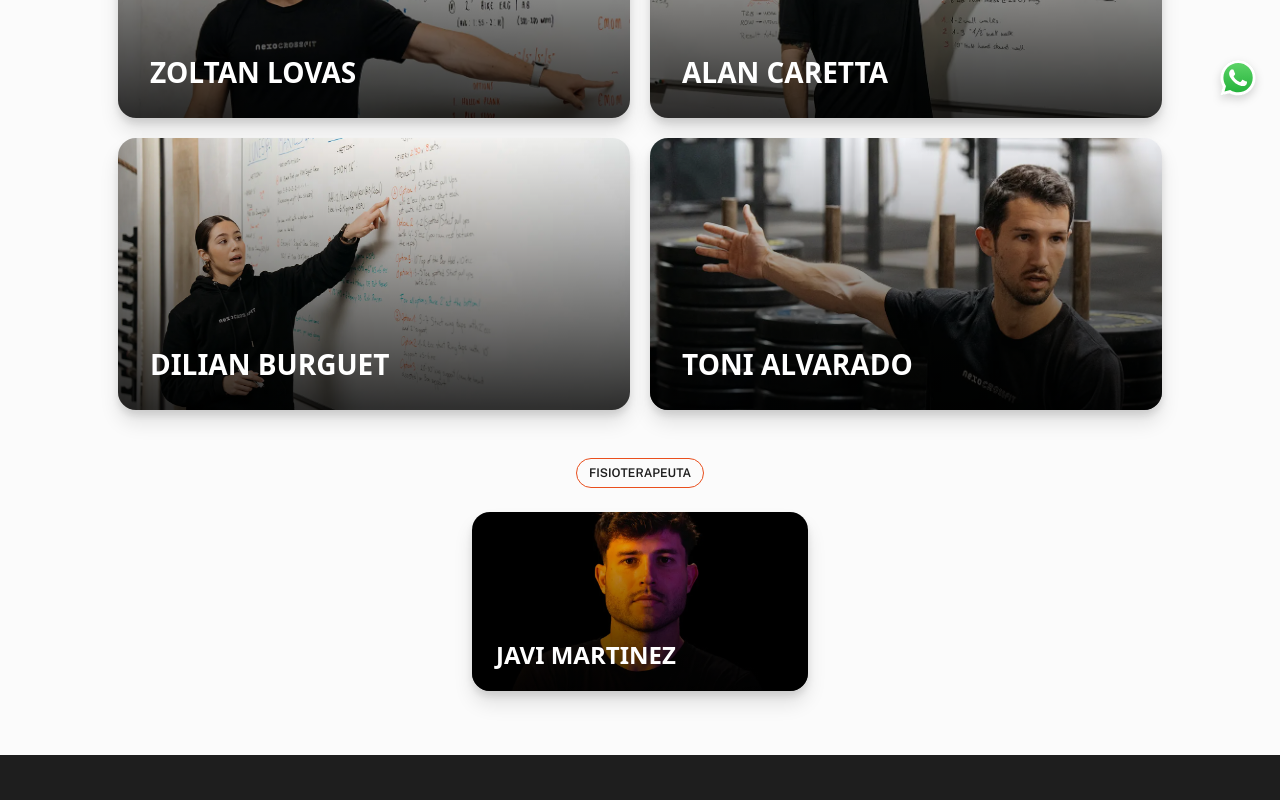
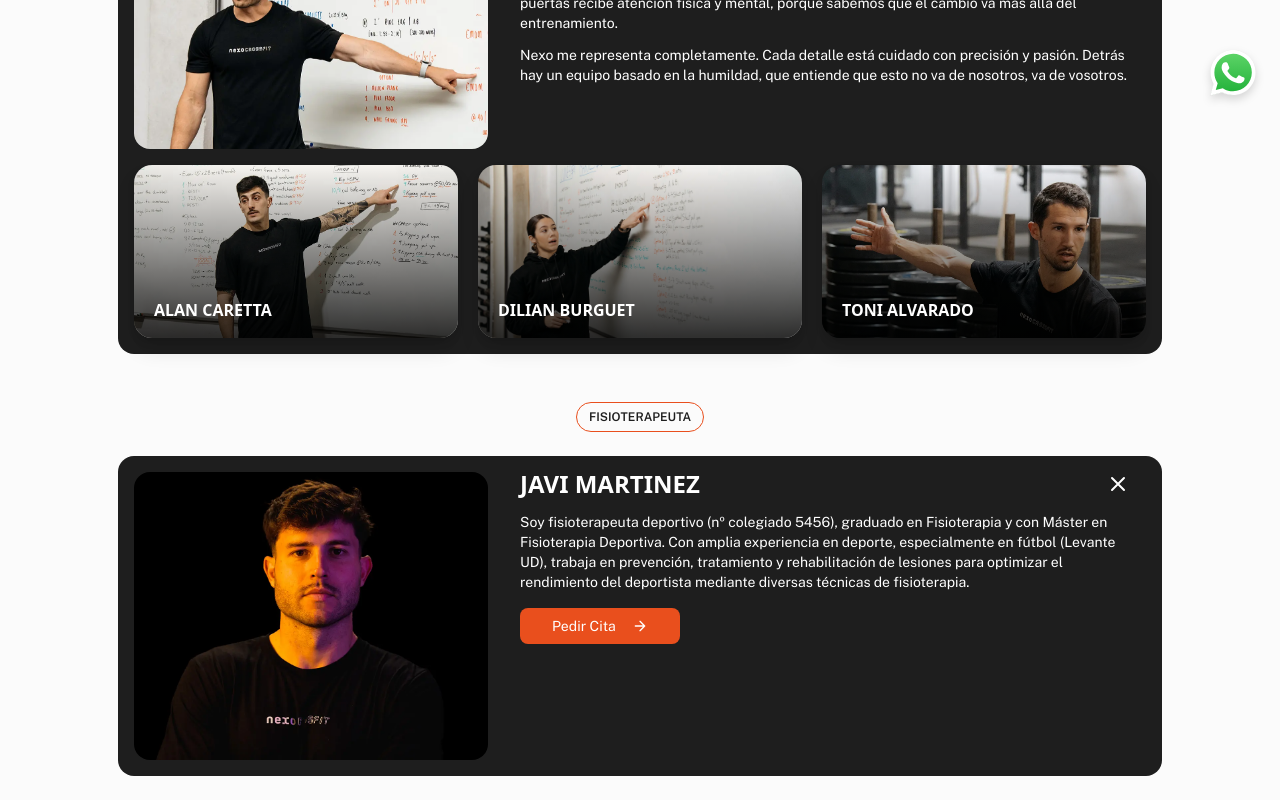
Before and after one commit to agustinalonsocantoli/nexo-web, a Next.js app: page /team in a window 1280 px wide. Shown: the part 680-1480 px from the top of the page. Built offline with nearby package versions, Linux system fonts and the light colour scheme; a web font is replaced by a local one.

Commit message:
fix cards teams and home

```diff
--- a/app/layout.tsx
+++ b/app/layout.tsx
@@ -84,9 +84,9 @@ export default function RootLayout({
           target="_blank"
           rel="noopener noreferrer"
           aria-label="Contactar por WhatsApp"
-          className="fixed bottom-4 md:bottom-6 right-4 md:right-6 z-50 drop-shadow-lg transition-transform hover:scale-110"
+          className="fixed bottom-6 right-6 z-50 drop-shadow-lg transition-transform hover:scale-110"
         >
-          <Image src="/whatsapp.svg" alt="WhatsApp" width={28} height={28} className="w-[28px] md:w-[36px] h-[28px] md:h-[36px]" />
+          <Image src="/whatsapp.svg" alt="WhatsApp" width={28} height={28} className="w-[36px] md:w-[46px] h-[36px] md:h-[46px]" />
         </a>
       </body>
     </html>
--- a/app/plans/page.tsx
+++ b/app/plans/page.tsx
@@ -433,7 +433,7 @@ export default function PlansPage() {
 
         {/* ── CTA ── */}
         <Link
-          href="/clase-prueba"
+          href="/class"
           className="flex w-full items-center justify-center gap-4 rounded-lg bg-nexo-orange px-8 py-2.5 font-body text-sm text-white transition-opacity hover:opacity-90 lg:w-fit lg:self-center lg:px-12"
         >
           Clase de Prueba
--- a/components/home/TrainingSection.tsx
+++ b/components/home/TrainingSection.tsx
@@ -1,3 +1,6 @@
+"use client";
+
+import { useRef } from 'react';
 import OptimizedImage from '../OptimizedImage';
 import Link from 'next/link';
 
@@ -105,9 +108,22 @@ export function TrainingCard({
   training: TrainingCardType;
   groupName?: string;
 }) {
+  const ref = useRef<HTMLDetailsElement>(null);
+
+  function handleToggle(e: React.SyntheticEvent<HTMLDetailsElement>) {
+    if (e.currentTarget.open) {
+      setTimeout(() => {
+        ref.current?.scrollIntoView({ behavior: 'smooth', block: 'start' });
+      }, 0);
+    }
+  }
+
   return (
     <details
+      ref={ref}
       name={groupName}
+      onToggle={handleToggle}
+      style={{ scrollMarginTop: '70px' }}
       className="group open:rounded-2xl open:border open:border-nexo-dark open:bg-[#fbfbfb]"
     >
       {/* SUMMARY (solo mobile) */}
--- a/components/team/Card.tsx
+++ b/components/team/Card.tsx
@@ -1,3 +1,6 @@
+"use client";
+
+import { useRef } from 'react';
 import OptimizedImage from '../OptimizedImage';
 import Link from 'next/link';
 
@@ -62,8 +65,18 @@ function ExpandedCard({ team }: { team: TeamCardType }) {
 }
 
 export function Card({ team }: { team: TeamCardType }) {
+  const ref = useRef<HTMLDetailsElement>(null);
+
+  function handleToggle(e: React.SyntheticEvent<HTMLDetailsElement>) {
+    if (e.currentTarget.open) {
+      setTimeout(() => {
+        ref.current?.scrollIntoView({ behavior: 'smooth', block: 'start' });
+      }, 0);
+    }
+  }
+
   return (
-    <details name="team-accordion" className="team-details group">
+    <details ref={ref} name="team-accordion" onToggle={handleToggle} style={{ scrollMarginTop: '70px' }} className="team-details group">
       {/* Mobile: summary acts as the full card — collapsed or expanded */}
       <summary className="list-none cursor-pointer select-none md:hidden">
         {/* Normal card — hidden when this card is open */}
--- a/components/team/TeamBodyDesktop.tsx
+++ b/components/team/TeamBodyDesktop.tsx
@@ -1,6 +1,6 @@
 'use client';
 
-import { useEffect, useRef, useState } from 'react';
+import { useRef, useState } from 'react';
 import OptimizedImage from '../OptimizedImage';
 import Link from 'next/link';
 import { TeamCardType } from './Card';
@@ -182,30 +182,27 @@ function JaviCardDesktop({
   }
 
   return (
+    <div className="flex w-full flex-col gap-4 rounded-[16px] bg-nexo-dark p-4">
+      <div className="flex gap-4 items-start">
+        {/* Foto */}
         <div
-      className="flex flex-col overflow-hidden rounded-[16px] bg-nexo-dark"
-      style={{ width: '336px' }}
+          className="relative shrink-0 overflow-hidden rounded-[16px]"
+          style={{ width: '354px', height: '288px' }}
         >
-      {/* Foto */}
-      <div className="relative overflow-hidden rounded-[14px]" style={{ height: '179px' }}>
           <OptimizedImage
             src={coach.image}
             alt={coach.title}
             className={`h-full w-full object-cover ${coach.extraClass ?? 'object-center'}`}
-          sizes="336px"
-          width={336}
-          height={179}
-        />
-        <div
-          className="absolute inset-0"
-          style={{ backgroundImage: 'linear-gradient(179.97deg, rgba(0,0,0,0) 26.6%, rgba(0,0,0,0.8) 95.5%)' }}
+            sizes="354px"
+            width={354}
+            height={288}
           />
         </div>
 
         {/* Contenido */}
-      <div className="flex flex-col gap-3 px-6 py-5">
-        <div className="flex items-center justify-between">
-          <h3 className="font-heading text-[24px] font-bold leading-none text-white uppercase">
+        <div className="flex flex-1 flex-col gap-4 px-4">
+          <div className="flex items-center gap-6">
+            <h3 className="flex-1 font-heading text-[24px] font-bold leading-none text-white uppercase">
               {coach.title}
             </h3>
             <button
@@ -218,20 +215,23 @@ function JaviCardDesktop({
               </svg>
             </button>
           </div>
+          <div className="flex flex-col gap-3">
             {coach.descriptions.map((desc, i) => (
               <p key={i} className="font-body text-sm leading-5 text-white">
                 {desc}
               </p>
             ))}
+          </div>
           <Link
             href="/tarifas"
-          className="mt-2 flex w-full items-center justify-center gap-4 rounded-lg bg-nexo-orange px-8 py-2 font-body text-sm text-white transition-opacity hover:opacity-90"
+            className="mt-auto flex w-fit items-center justify-center gap-4 rounded-lg bg-nexo-orange px-8 py-2 font-body text-sm text-white transition-opacity hover:opacity-90"
           >
             Pedir Cita
             <svg className="h-4 w-4 shrink-0" fill="none" stroke="currentColor" viewBox="0 0 24 24" strokeWidth="2">
               <path strokeLinecap="round" strokeLinejoin="round" d="M5 12h14M12 5l7 7-7 7" />
             </svg>
           </Link>
+        </div>
       </div>
     </div>
   );
@@ -244,32 +244,11 @@ export default function TeamBodyDesktop({
   coaches: TeamCardType[];
   services: TeamCardType[];
 }) {
-  const [selectedId, setSelectedId] = useState<number | null>(null);
-  const [javiOpen, setJaviOpen] = useState(false);
+  const [selectedId, setSelectedId] = useState<number | null>(1);
+  const [javiOpen, setJaviOpen] = useState(true);
 
   const coachesRef = useRef<HTMLDivElement>(null);
   const javiRef = useRef<HTMLDivElement>(null);
-
-  useEffect(() => {
-    function handleClickOutside(e: MouseEvent) {
-      if (
-        selectedId !== null &&
-        coachesRef.current &&
-        !coachesRef.current.contains(e.target as Node)
-      ) {
-        setSelectedId(null);
-      }
-      if (
-        javiOpen &&
-        javiRef.current &&
-        !javiRef.current.contains(e.target as Node)
-      ) {
-        setJaviOpen(false);
-      }
-    }
-    document.addEventListener('mousedown', handleClickOutside);
-    return () => document.removeEventListener('mousedown', handleClickOutside);
-  }, [selectedId, javiOpen]);
 
   const selectedCoach =
     selectedId !== null ? (coaches.find((c) => c.id === selectedId) ?? null) : null;
--- a/package.json
+++ b/package.json
@@ -10,6 +10,7 @@
   },
   "dependencies": {
     "@hookform/resolvers": "^5.2.2",
+    "@react-email/render": "^2.0.4",
     "next": "16.1.4",
     "react": "19.2.3",
     "react-dom": "19.2.3",
```
Also changed, not shown: 1 other file (tests, documents, lock files or other folders). Lines whose indentation alone changed are shown as unchanged.
